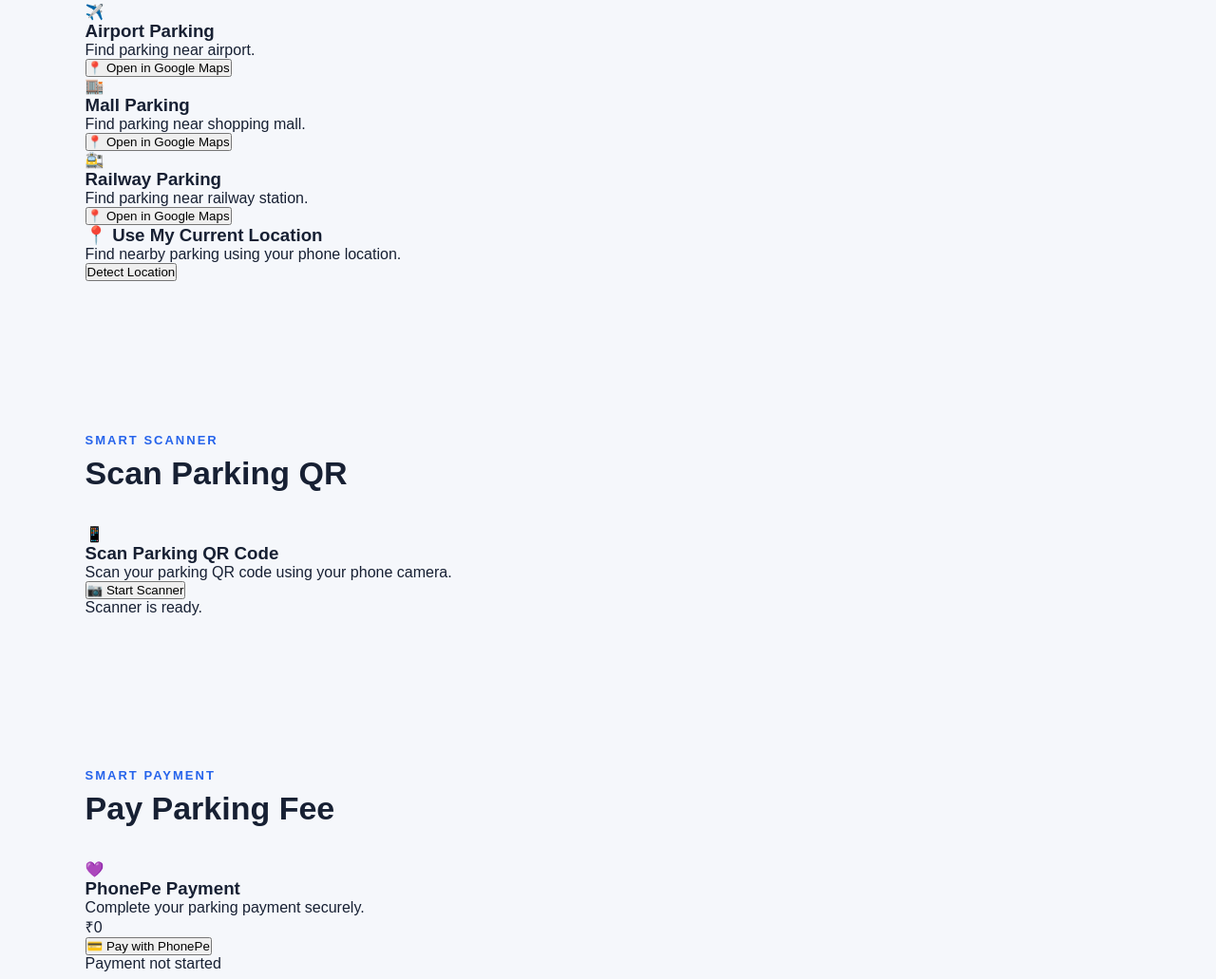
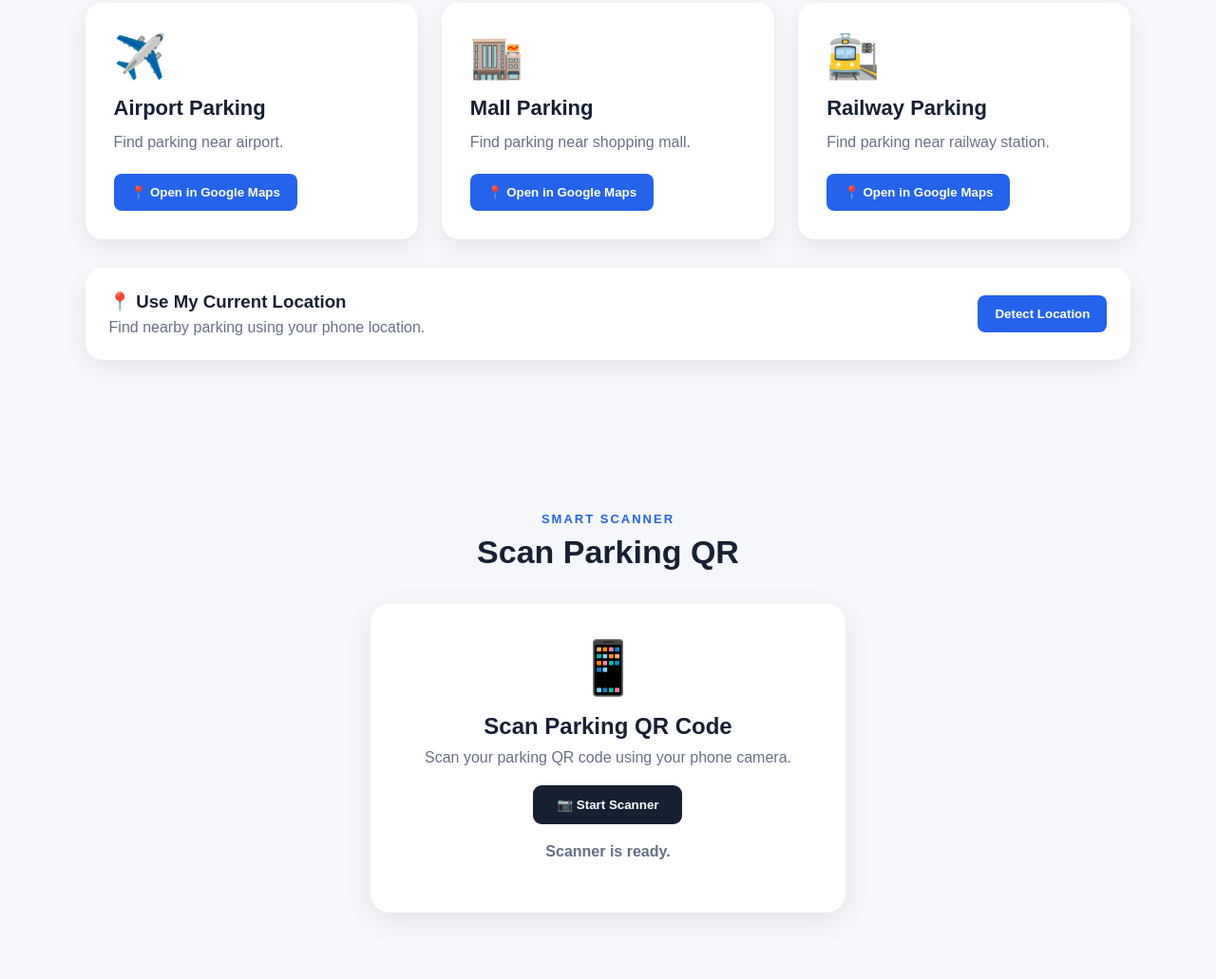
Before and after one commit to chetanpatil0725/static-frontend-chetanpatil-day-018, a plain HTML site: page index.html in a window 1280 px wide. Shown: the part 1881-2912 px from the top of the page at 95% size. Drawn offline with Linux system fonts and the light colour scheme.

Commit message:
Add styles for location, scanner, and payment sections

````diff
--- a/style.css
+++ b/style.css
@@ -728,3 +728,312 @@ footer strong {
         font-size: 32px;
     }
 }
+```css
+/* =================================================
+   SMART LOCATION
+   ================================================= */
+
+.location-section {
+    background: #f5f7fb;
+}
+
+.location-grid {
+    display: grid;
+    grid-template-columns: repeat(3, 1fr);
+    gap: 25px;
+}
+
+.location-card {
+    background: white;
+    padding: 30px;
+    border-radius: 18px;
+    box-shadow: 0 8px 25px rgba(0,0,0,0.07);
+    transition: 0.3s;
+}
+
+.location-card:hover {
+    transform: translateY(-7px);
+}
+
+.location-icon {
+    font-size: 45px;
+    margin-bottom: 15px;
+}
+
+.location-card h3 {
+    font-size: 22px;
+    margin-bottom: 10px;
+}
+
+.location-card p {
+    color: #667085;
+    margin-bottom: 20px;
+    line-height: 1.6;
+}
+
+.location-btn {
+    border: none;
+    background: #2563eb;
+    color: white;
+    padding: 12px 18px;
+    border-radius: 8px;
+    cursor: pointer;
+    font-weight: bold;
+    transition: 0.3s;
+}
+
+.location-btn:hover {
+    background: #1d4ed8;
+    transform: translateY(-2px);
+}
+
+
+/* =================================================
+   LIVE LOCATION
+   ================================================= */
+
+.live-location {
+    margin-top: 30px;
+    padding: 25px;
+    background: white;
+    border-radius: 18px;
+
+    display: flex;
+    align-items: center;
+    justify-content: space-between;
+
+    box-shadow: 0 8px 25px rgba(0,0,0,0.07);
+}
+
+.live-location p {
+    color: #667085;
+    margin-top: 7px;
+}
+
+
+/* =================================================
+   QR SCANNER
+   ================================================= */
+
+.scanner-section {
+    text-align: center;
+}
+
+.scanner-card {
+    max-width: 500px;
+    margin: auto;
+
+    background: white;
+    padding: 35px;
+
+    border-radius: 20px;
+
+    box-shadow: 0 8px 30px rgba(0,0,0,0.08);
+}
+
+.scanner-icon {
+    font-size: 55px;
+    margin-bottom: 15px;
+}
+
+.scanner-card h3 {
+    font-size: 24px;
+    margin-bottom: 10px;
+}
+
+.scanner-card > p {
+    color: #667085;
+    margin-bottom: 20px;
+}
+
+#qr-reader {
+    width: 100%;
+    max-width: 400px;
+    margin: 20px auto;
+}
+
+.scan-btn {
+    border: none;
+
+    background: #172033;
+    color: white;
+
+    padding: 13px 25px;
+
+    border-radius: 9px;
+
+    font-weight: bold;
+
+    cursor: pointer;
+
+    transition: 0.3s;
+}
+
+.scan-btn:hover {
+    background: #2563eb;
+}
+
+#scanResult {
+    margin-top: 20px;
+    font-weight: bold;
+}
+
+
+/* =================================================
+   PAYMENT
+   ================================================= */
+
+.payment-section {
+    background: #f5f7fb;
+}
+
+.payment-card {
+    max-width: 500px;
+    margin: auto;
+
+    background: white;
+
+    padding: 40px;
+
+    text-align: center;
+
+    border-radius: 20px;
+
+    box-shadow: 0 8px 30px rgba(0,0,0,0.08);
+}
+
+.phonepe-logo {
+    width: 70px;
+    height: 70px;
+
+    margin: auto auto 15px;
+
+    border-radius: 50%;
+
+    display: flex;
+    align-items: center;
+    justify-content: center;
+
+    background: #f0e7ff;
+
+    font-size: 35px;
+}
+
+.payment-card h3 {
+    font-size: 25px;
+}
+
+.payment-card > p {
+    color: #667085;
+    margin: 10px 0 20px;
+}
+
+.payment-amount {
+    font-size: 45px;
+    font-weight: bold;
+
+    margin-bottom: 25px;
+}
+
+.phonepe-btn {
+    width: 100%;
+
+    border: none;
+
+    padding: 15px;
+
+    border-radius: 9px;
+
+    background: #673ab7;
+    color: white;
+
+    font-size: 16px;
+    font-weight: bold;
+
+    cursor: pointer;
+
+    transition: 0.3s;
+}
+
+.phonepe-btn:hover {
+    background: #512da8;
+}
+
+.payment-status {
+    margin-top: 20px;
+
+    padding: 12px;
+
+    border-radius: 8px;
+
+    background: #f2f4f7;
+
+    color: #475467;
+}
+
+
+/* =================================================
+   BOOKING QR
+   ================================================= */
+
+.booking-qr-section {
+    text-align: center;
+}
+
+.booking-qr-card {
+    max-width: 450px;
+
+    margin: auto;
+
+    background: white;
+
+    padding: 35px;
+
+    border-radius: 20px;
+
+    box-shadow: 0 8px 30px rgba(0,0,0,0.08);
+}
+
+#bookingQRCode {
+    min-height: 220px;
+
+    display: flex;
+
+    justify-content: center;
+    align-items: center;
+
+    margin-bottom: 20px;
+}
+
+#qrBookingText {
+    margin-bottom: 20px;
+}
+
+
+/* =================================================
+   MOBILE
+   ================================================= */
+
+@media (max-width: 800px) {
+
+    .location-grid {
+        grid-template-columns: 1fr;
+    }
+
+    .live-location {
+        flex-direction: column;
+        align-items: flex-start;
+        gap: 20px;
+    }
+
+    .live-location .location-btn {
+        width: 100%;
+    }
+
+    .scanner-card,
+    .payment-card,
+    .booking-qr-card {
+        width: 100%;
+    }
+}
+```
````
